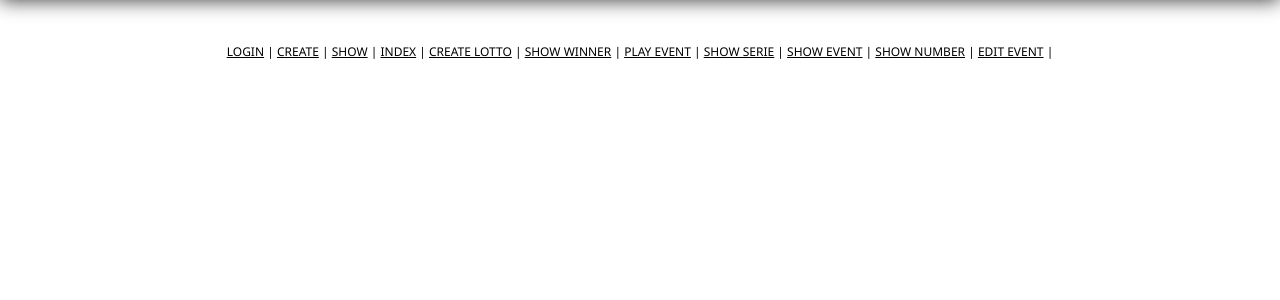
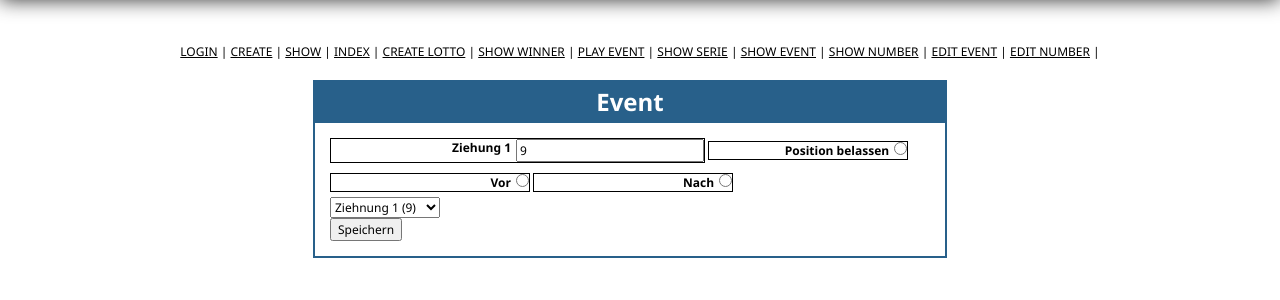
Before and after one commit to escolate/TeamNorden_LottoWebApp, a PHP site: page /index.php?page=editNumber in a window 1280 px wide. Shown: the part 57-357 px from the top of the page. Run offline with PHP 8.4, Linux system fonts and the light colour scheme.

Commit message:
form changes

```diff
--- a/css/style.css
+++ b/css/style.css
@@ -72,14 +72,16 @@ form input[type="submit"]:hover{
 }
 /*form create*/
 .create form div{
-    border: 0px solid black;
+    border: 1px solid black;
     margin: 5px 0;
+}
+.radios{
+    display: inline-block;
 }
 .create form input[type="text"]{
     width: 180px;
 }
 .create form input[type="submit"]{
-    border: 1px solid #28608a;
     display: inline;
     float: left;
     margin: 5px 5px 5px 0;
@@ -203,9 +205,6 @@ form input[type="submit"]:hover{
     color: black;
 }
 /*tooltip*/
-/*==================================================*/
-/*  $Tooltips                                       */
-/*==================================================*/
 [data-tip] {
     position:relative;
     cursor:help;
@@ -248,8 +247,7 @@ form input[type="submit"]:hover{
     white-space:nowrap;
     word-wrap:normal;
 }
-[data-tip]:hover:before,
-[data-tip]:hover:after {
+[data-tip]:hover:before, [data-tip]:hover:after {
     display:block;
 }
 /*login*/
--- /dev/null
+++ b/editNumber.php
@@ -0,0 +1,37 @@
+<div class="content-box">
+    <h1>Event</h1>
+    <div class="create">
+	<form>
+	    <div class="radios">
+		<label for="event-name">Ziehung 1</label>
+		<input type="text" id="event-name" value="9">
+	    </div>
+	    <div class="radios">
+		<label for="same">Position belassen</label>
+		<input type="radio" name="position" value="same" id="same">
+	    </div>
+	    <div class="radios">
+		<label for="before">Vor</label>
+		<input type="radio" name="position" value="before" id="before">
+	    </div>
+	    <div class="radios">
+		<label for="after">Nach</label>
+		<input type="radio" name="position" value="after" id="after">
+	    </div>
+    </div>
+    <div>
+	<select name="events-action">
+	    <option value="delete">Ziehnung 1 (9)</option>
+	    <option value="delete">Ziehnung 2 (12)</option>
+	    <option value="delete">Ziehnung 3 (78)</option>
+	    <option value="action">Ziehnung 4 (89)</option>
+	    <option value="delete">Ziehnung 5 (86)</option>
+	    <option value="delete">Ziehnung 6 (3)</option>
+	</select>
+    </div>
+    <div>
+	<input type="submit" value="Speichern">
+    </div>
+</form>
+</div>
+</div>
--- a/index.php
+++ b/index.php
@@ -24,6 +24,7 @@
 		<a href="index.php?page=showEvent">SHOW EVENT</a> |
 		<a href="index.php?page=showNumber">SHOW NUMBER</a> |
 		<a href="index.php?page=editEvent">EDIT EVENT</a> |
+		<a href="index.php?page=editNumber">EDIT NUMBER</a> |
 	    </div>
 	    <?php
 	    if (!empty($_GET)) {
@@ -58,6 +59,9 @@
 		    case $_GET['page'] == 'editEvent':
 			include_once 'editEvent.php';
 			break;
+		    case $_GET['page'] == 'editNumber':
+			include_once 'editNumber.php';
+			break;
 		}
 	    }
 	    ?>
```
